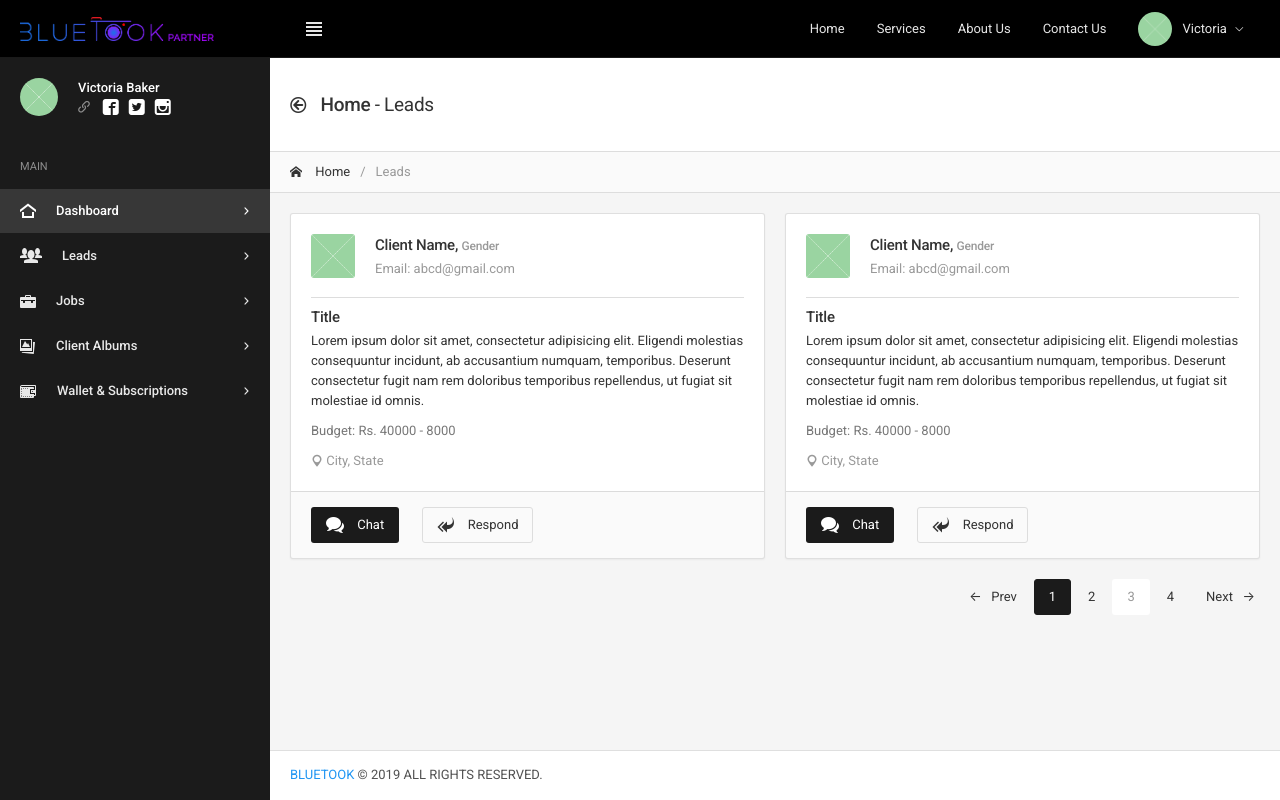
After one commit to idenisysinc/BlueTook, a PHP site: page /partner-lead-response.php in a window 1280 px wide. The commit adds this page. Run offline with PHP 8.4, Linux system fonts and the light colour scheme.

Commit message:
Partner Lead Response UI and CSS

```diff
--- a/assets/css/custom.css
+++ b/assets/css/custom.css
@@ -64,6 +64,16 @@
 .btn.bg-slate-600:hover{
 	background-color: #546e7a;
 }
+.pagination-flat .page-item.active .page-link {
+    background-color: #1b1b1b;
+}
+.pagination-flat .page-link:focus, .pagination-flat .page-link:hover {
+    background-color: #373737;
+    color: #fff;
+}
+.page-item.active .page-link{
+	border-color: #1b1b1b;
+}
 /*------- Media Query --------*/
 @media (min-width: 768px){
 .sidebar-xs .sidebar-main.sidebar-dark .nav-sidebar>.nav-item-submenu>.nav-group-sub {
--- /dev/null
+++ b/partner-lead-response.php
@@ -0,0 +1,149 @@
+
+	<?php include('header.php') ?>
+	<!-- /main navbar -->
+
+
+	<!-- Page content -->
+	<div class="page-content">
+
+		<!-- Main sidebar -->
+		<?php include('partner-main-sidebar.php') ?>
+		<!-- /main sidebar -->
+
+
+		<!-- Main content -->
+		<div class="content-wrapper">
+
+			<!-- Page header -->
+			<div class="page-header page-header-light">
+				<div class="page-header-content header-elements-md-inline">
+					<div class="page-title d-flex">
+						<h4><i class="icon-arrow-left52 mr-2"></i> <span class="font-weight-semibold">Home</span> - Leads</h4>
+					</div>
+				</div>
+
+				<div class="breadcrumb-line breadcrumb-line-light header-elements-md-inline">
+					<div class="d-flex">
+						<div class="breadcrumb">
+							<a href="#" class="breadcrumb-item"><i class="icon-home2 mr-2"></i> Home</a>
+							<span class="breadcrumb-item active">Leads</span>
+						</div>
+					</div>
+
+				</div>
+			</div>
+			<!-- /page header -->
+
+
+			<!-- Content area -->
+			<div class="content">
+				<!-- row-->
+				<div class="row">
+					<div class="col-lg-6">
+						<div class="card">
+							<div class="card-body">
+								<div class="media flex-column flex-sm-row">
+									<div class="mr-sm-3 mb-2 mb-sm-0">
+										<img src="assets/images/placeholders/placeholder.jpg" class="rounded" width="44" height="44" alt="">
+									</div>
+
+									<div class="media-body">
+										<h6 class="media-title font-weight-semibold">
+											Client Name, <span class="text-muted font-size-sm">Gender</span>
+										</h6>
+										<ul class="list-inline list-inline-dotted text-muted mb-2">
+											<li class="list-inline-item">Email: abcd@gmail.com</li>
+										</ul>
+									</div>
+								</div>
+								<div class="dropdown-divider"></div>
+								<div class="media-body">
+									<h6 class="media-title font-weight-semibold">
+										Title
+									</h6>
+									<p>Lorem ipsum dolor sit amet, consectetur adipisicing elit. Eligendi molestias consequuntur incidunt, ab accusantium numquam, temporibus. Deserunt consectetur fugit nam rem doloribus temporibus repellendus, ut fugiat sit molestiae id omnis.</p>
+									<p class="text-secondary">
+										Budget: <span>Rs. 40000 - 8000</span>
+									</p>
+									<p class="text-muted mb-0">
+										<i class="icon-pin font-size-sm "></i> City, State
+									</p>
+								</div>
+							</div>
+							<div class="card-footer">
+								<button type="button" class="btn bg-indigo-400"><i class="icon-bubbles2 mr-2"></i> Chat</button>
+								<button type="button" class="btn btn-light ml-3"><i class="icon-reply-all mr-2"></i> Respond</button>
+							</div>
+						</div>
+						<!-- /.card -->
+					</div>
+					<!-- /col-lg-6 -->
+					<div class="col-lg-6">
+						<div class="card">
+							<div class="card-body">
+								<div class="media flex-column flex-sm-row">
+									<div class="mr-sm-3 mb-2 mb-sm-0">
+										<img src="assets/images/placeholders/placeholder.jpg" class="rounded" width="44" height="44" alt="">
+									</div>
+
+									<div class="media-body">
+										<h6 class="media-title font-weight-semibold">
+											Client Name, <span class="text-muted font-size-sm">Gender</span>
+										</h6>
+										<ul class="list-inline list-inline-dotted text-muted mb-2">
+											<li class="list-inline-item">Email: abcd@gmail.com</li>
+										</ul>
+									</div>
+								</div>
+								<div class="dropdown-divider"></div>
+								<div class="media-body">
+									<h6 class="media-title font-weight-semibold">
+										Title
+									</h6>
+									<p>Lorem ipsum dolor sit amet, consectetur adipisicing elit. Eligendi molestias consequuntur incidunt, ab accusantium numquam, temporibus. Deserunt consectetur fugit nam rem doloribus temporibus repellendus, ut fugiat sit molestiae id omnis.</p>
+									<p class="text-secondary">
+										Budget: <span>Rs. 40000 - 8000</span>
+									</p>
+									<p class="text-muted mb-0">
+										<i class="icon-pin font-size-sm "></i> City, State
+									</p>
+								</div>
+							</div>
+							<div class="card-footer">
+								<button type="button" class="btn bg-indigo-400"><i class="icon-bubbles2 mr-2"></i> Chat</button>
+								<button type="button" class="btn btn-light ml-3"><i class="icon-reply-all mr-2"></i> Respond</button>
+							</div>
+						</div>
+						<!-- /.card -->
+					</div>
+					<!-- /col-lg-6 -->
+					<!-- pagination -->
+					<div class="w-100">
+						<ul class="pagination pagination-flat align-self-center float-right">
+							<li class="page-item"><a href="#" class="page-link">&larr; &nbsp; Prev</a></li>
+							<li class="page-item active"><a href="#" class="page-link">1</a></li>
+							<li class="page-item"><a href="#" class="page-link">2</a></li>
+							<li class="page-item disabled"><a href="#" class="page-link">3</a></li>
+							<li class="page-item"><a href="#" class="page-link">4</a></li>
+							<li class="page-item"><a href="#" class="page-link">Next &nbsp; &rarr;</a></li>
+						</ul>
+					</div>
+					<!-- /pagination -->
+				</div>
+				<!-- /row-->
+			</div>
+			<!-- /content area -->
+
+
+			<!-- Footer -->
+			<?php include('footer.php') ?>
+			<!-- /footer -->
+
+		</div>
+		<!-- /main content -->
+
+	</div>
+	<!-- /page content -->
+
+</body>
+</html>
```
Also changed, not shown: search-profiles.php (+12 -0 lines).
